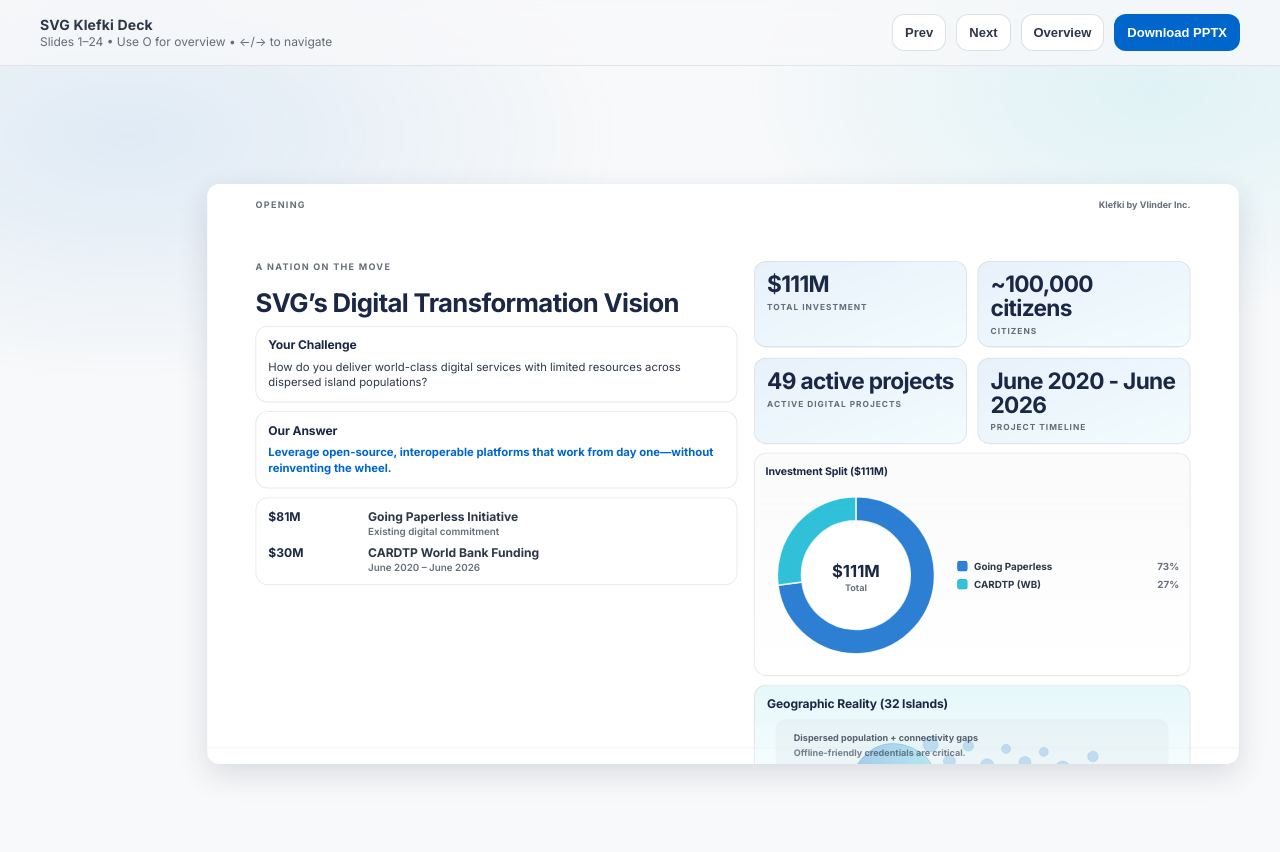
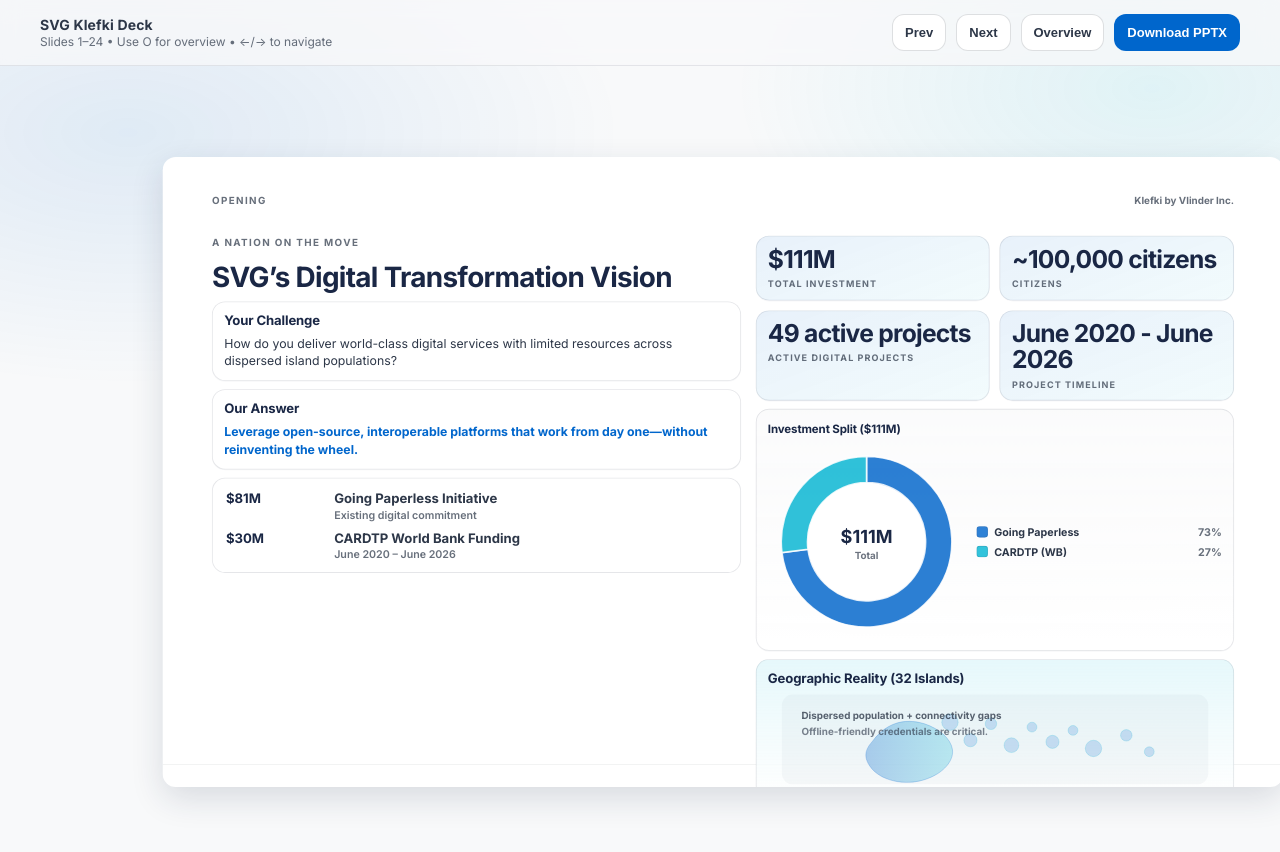
Before and after one commit to DarssiniRamesh/react-starter-template-327212, a React (Create React App) app in the folder react_frontend/: page / in a window 1280 px wide. Both pictures are taken after a click on the button "Next". Shown: the top 852 px of the page. Built offline with nearby package versions, Linux system fonts and the light colour scheme.

Commit message:
Checkpoint 6 - cgcc10d15b

```diff
--- a/react_frontend/src/deck/components/DeckApp.jsx
+++ b/react_frontend/src/deck/components/DeckApp.jsx
@@ -15,7 +15,8 @@ function useSlideScale(designWidth, designHeight) {
       // Scale based on available viewport width; keep some margins.
       const maxW = Math.min(1200, window.innerWidth - 36);
       const scaleByWidth = maxW / designWidth;
-      const scaleByHeight = (window.innerHeight - 220) / designHeight;
+      // Reduce reserved chrome so the deck uses more of the available viewport height.
+      const scaleByHeight = (window.innerHeight - 170) / designHeight;
       setScale(Math.max(0.3, Math.min(scaleByWidth, scaleByHeight, 1)));
     };
 
--- a/react_frontend/src/deck/components/SlideFrame.jsx
+++ b/react_frontend/src/deck/components/SlideFrame.jsx
@@ -19,7 +19,7 @@ export default function SlideFrame({ slideNumber, slideTitle, sectionLabel, chil
   return (
     <div className="slideCanvas" role="group" aria-label={`Slide ${slideNumber}: ${slideTitle}`}>
       <div className="slideHeader">
-        <div style={{ textAlign: "left" }}>{sectionLabel ? <p className="slideKicker">{sectionLabel}</p> : null}</div>
+        <div className="slideHeaderLeft">{sectionLabel ? <p className="slideKicker">{sectionLabel}</p> : null}</div>
         <div className="slideHeaderRight">
           <span>Klefki by Vlinder Inc.</span>
         </div>
--- a/react_frontend/src/deck/deck.css
+++ b/react_frontend/src/deck/deck.css
@@ -6,9 +6,14 @@
   --deck-height: 768px;
 
   /* Slide master spacing (tuned to match Klefki-SVG-Deck.pdf) */
-  --deck-safe-pad: 64px;
+  --deck-safe-pad: 60px;
   --deck-header-height: 72px;
   --deck-footer-height: 52px;
+
+  /* Global rhythm (use shared values to keep the entire deck visually consistent) */
+  --deck-gap-lg: 18px;
+  --deck-gap-md: 12px;
+  --deck-gap-sm: 10px;
 
   /* Typography */
   --deck-font: Inter, system-ui, -apple-system, Segoe UI, Roboto, Helvetica, Arial, sans-serif;
@@ -146,7 +151,7 @@
 }
 
 .deckMain {
-  padding: 24px 18px 46px;
+  padding: 22px 18px 28px;
 }
 
 .deckStage {
@@ -185,11 +190,17 @@
 /* Slide master header/footer */
 .slideHeader {
   height: var(--deck-header-height);
-  padding: 20px var(--deck-safe-pad) 0;
+  padding: 16px var(--deck-safe-pad) 0;
   display: flex;
-  align-items: flex-start;
+  align-items: center;
   justify-content: space-between;
   gap: 12px;
+}
+
+.slideHeaderLeft {
+  display: flex;
+  align-items: center;
+  min-height: 24px;
 }
 
 .slideHeaderRight {
@@ -203,12 +214,12 @@
 
 .slideBody {
   height: calc(var(--deck-height) - var(--deck-header-height) - var(--deck-footer-height));
-  padding: 10px var(--deck-safe-pad) 0;
+  padding: 8px var(--deck-safe-pad) 0;
 }
 
 .slideFooter {
   height: var(--deck-footer-height);
-  padding: 0 var(--deck-safe-pad) 18px;
+  padding: 0 var(--deck-safe-pad) 10px;
   display: flex;
   align-items: flex-end;
   justify-content: space-between;
@@ -239,12 +250,16 @@
 }
 
 .slideKicker {
-  margin: 0 0 10px;
+  margin: 0 0 8px;
   font-size: var(--deck-kicker-size);
   color: var(--deck-text-muted);
   font-weight: 800;
   text-transform: uppercase;
   letter-spacing: 0.14em;
+}
+
+.slideHeader .slideKicker {
+  margin: 0; /* header must be tight and baseline-aligned across all slides */
 }
 
 .slideSubTitle {
@@ -260,21 +275,21 @@
 .twoCol {
   display: grid;
   grid-template-columns: 1.05fr 0.95fr;
-  gap: 22px;
+  gap: var(--deck-gap-lg);
   height: 100%;
 }
 
 .cardGrid2x2 {
   display: grid;
   grid-template-columns: repeat(2, minmax(0, 1fr));
-  gap: 14px;
+  gap: var(--deck-gap-md);
 }
 
 /* Cards */
 .statCard {
   border: 1px solid rgba(45, 55, 72, 0.12);
   border-radius: var(--deck-radius-md);
-  padding: 14px 16px;
+  padding: 12px 14px;
   background: linear-gradient(160deg, rgba(0, 102, 204, 0.09), rgba(6, 182, 212, 0.05));
   text-align: left;
   box-shadow: 0 1px 0 rgba(26, 39, 69, 0.03);
@@ -300,7 +315,7 @@
 .sectionBlock {
   border: 1px solid rgba(45, 55, 72, 0.12);
   border-radius: var(--deck-radius-md);
-  padding: 14px 16px;
+  padding: 12px 14px;
   text-align: left;
   background: white;
   box-shadow: 0 1px 0 rgba(26, 39, 69, 0.03);
@@ -324,7 +339,7 @@
 }
 
 .bullets li {
-  margin: 6px 0;
+  margin: 4px 0;
 }
 
 .bullets li strong {
@@ -337,18 +352,18 @@
   display: grid;
   grid-template-columns: repeat(2, minmax(0, 1fr));
   grid-auto-rows: 1fr;
-  gap: 14px;
+  gap: var(--deck-gap-md);
 }
 
 .iconCard {
   border-radius: var(--deck-radius);
   border: 1px solid rgba(45, 55, 72, 0.12);
-  padding: 14px 16px;
+  padding: 12px 14px;
   text-align: left;
   background: white;
   display: flex;
   flex-direction: column;
-  gap: 10px;
+  gap: 8px;
   box-shadow: 0 1px 0 rgba(26, 39, 69, 0.03);
 }
 
@@ -588,7 +603,7 @@
 /* Mini “at a glance” stack row (reduces perceived bottom whitespace by adding balanced visuals) */
 .slideTightStack {
   display: grid;
-  gap: 12px;
+  gap: var(--deck-gap-sm);
   align-content: start;
 }
 
```
Also changed, not shown: 1 other file (tests, documents, lock files or other folders).
